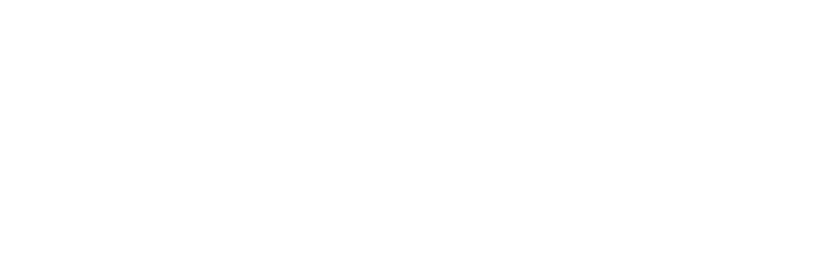
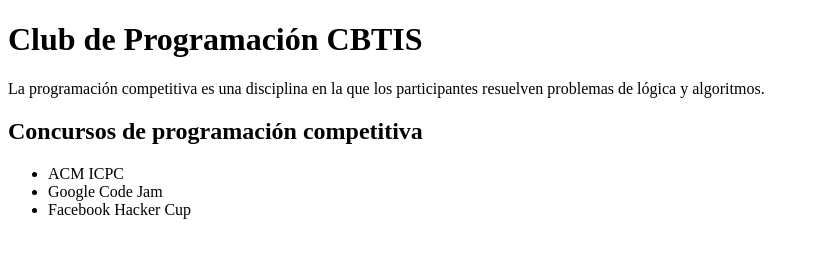
Before and after one commit to JoanBoy14/sitio_web, a plain HTML site: page index.html in a window 1280 px wide. Shown: the whole page, without its empty margins (0-819 px from the left). Drawn offline with Linux system fonts and the light colour scheme.

Commit message:
Agregar información sobre programación competitiva

```diff
--- a/index.html
+++ b/index.html
@@ -5,6 +5,17 @@
     <meta name="viewport" content="width=device-width, initial-scale=1.0">
     <title>Club de Programación CBTIS</title>
 </head>
-<body>
-</body>
+
+    <body>
+        <h1>Club de Programación CBTIS</h1>
+        <p>La programación competitiva es una disciplina en la que los participantes resuelven problemas de lógica y algoritmos.</p>
+        <h2>Concursos de programación competitiva</h2>
+        <ul>
+            <li>ACM ICPC</li>
+            <li>Google Code Jam</li>
+            <li>Facebook Hacker Cup</li>
+        </ul>
+    </body>
+
+
 </html>
```
